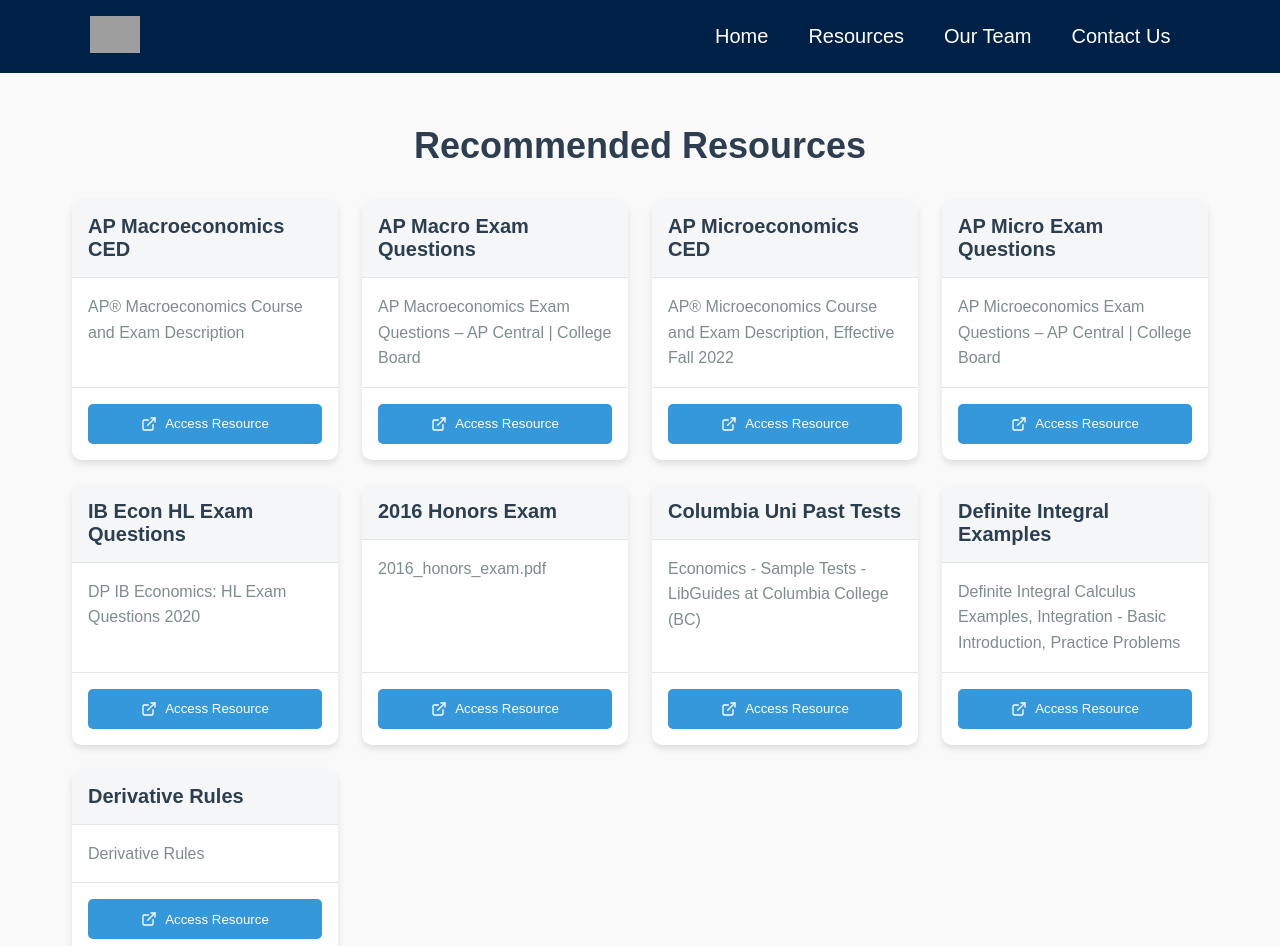
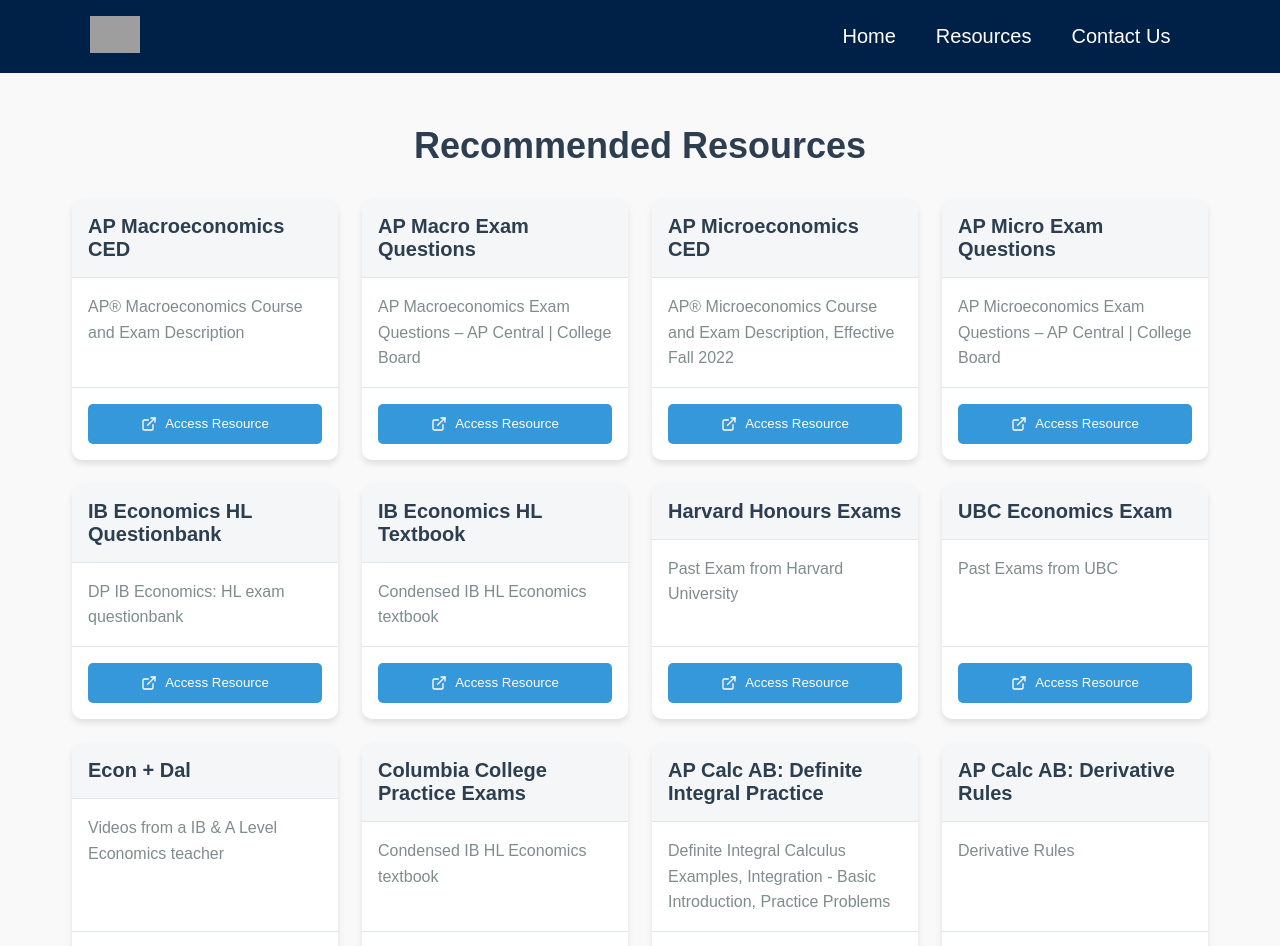
Before and after one commit to thecodemonki/Economics-Club-Website, a React (Create React App) app: page /resources in a window 1280 px wide. Shown: the top 946 px of the page. Built offline with nearby package versions, Linux system fonts and the light colour scheme; grey boxes are pictures that could not be loaded.

Commit message:
added more resources

```diff
--- a/src/Components/Footer/Footer.js
+++ b/src/Components/Footer/Footer.js
@@ -7,9 +7,8 @@ const Footer = () => {
     <footer className="footer">
       <div className="footer-content">
         <div className="footer-section">
-          <h2>Contact Us</h2>
-          <p>Email: contact@wosseconomics.hdsb.ca</p>
-          <p>Phone: +1 (416) 456-7890</p>
+          <h2>Join us!</h2>
+          <p>Classroom Code: ujuaf4m</p>
         </div>
         <div className="footer-section">
           <h2>Follow Us</h2>
--- a/src/Components/Home/Home.js
+++ b/src/Components/Home/Home.js
@@ -1,6 +1,6 @@
 import React from 'react';
+import { FaTrophy } from 'react-icons/fa';
 import './Home.css';
-import { FaTrophy } from 'react-icons/fa';
 
 function Home() {
   return (
@@ -12,7 +12,7 @@ function Home() {
       <div className="registration-section">
         <h2>REGISTRATION AND SIGN UP</h2>
         <p>Eligibility: ANY, as long as below or in grade 12</p>
-        <p>Format: Online, via the same website</p>
+        <p>Format: Online</p>
         <p>Questions: 40 MCQ, 10 calculated questions</p>
         <p>Date: Jan 8th 2025, 1-3pm (Sunday)</p>
         <p>Prize pool: $200 total</p>
@@ -22,6 +22,7 @@ function Home() {
           <li><FaTrophy className="prize-icon" /> 3rd place: $25</li>
         </ul>
         <p>Please fill out the <a href="https://forms.gle/fKkd9oHbztSmgPqA7" target="_blank" rel="noopener noreferrer">Google Form</a> to register.</p>
+        <p>Join our <a href="https://classroom.google.com/c/NzA2NTgzNDg3MjA3?cjc=ujuaf4m" target="_blank" rel="noopener noreferrer">Google Classroom</a> for updates and resources.</p>
       </div>
     </div>
   );
--- a/src/Components/Navbar/NavBar.css
+++ b/src/Components/Navbar/NavBar.css
@@ -41,7 +41,7 @@ ul li::after {
   display: block;
   width: 0;
   height: 2px;
-  background: #C0DFA1; /* White underline */
+  background: #C0DFA1;
   transition: width 0.3s;
   position: absolute;
   bottom: -5px;
@@ -58,7 +58,7 @@ ul li a {
 }
 
 ul li:hover a {
-  color: #C0DFA1; /* Light blue on hover */
+  color: #C0DFA1;
 }
 
 /* Responsive Styles */
@@ -70,14 +70,17 @@ ul li:hover a {
   .nav-menu {
     display: flex;
     flex-direction: column;
+    justify-content: center;
+    align-items: center;
     width: 100%;
     height: 100vh;
     position: absolute;
-    top: 60px;
+    top: 0;
     left: -100%;
     opacity: 1;
     transition: all 0.5s ease;
     background-color: #002147; /* Oxford Blue Background */
+    z-index: 1;
   }
 
   .nav-menu.active {
--- a/src/Components/Navbar/NavBar.js
+++ b/src/Components/Navbar/NavBar.js
@@ -1,8 +1,8 @@
 import React, { useState } from 'react';
 import { Link } from 'react-router-dom';
 import './NavBar.css';
+import { FaBars, FaTimes } from 'react-icons/fa';
 import logo from '../../Assets/woss economics logo.png'; // Make sure you have a logo image in the specified path
-import { FaBars, FaTimes } from 'react-icons/fa';
 
 function NavBar() {
   const [isOpen, setIsOpen] = useState(false);
@@ -27,9 +27,6 @@ function NavBar() {
           <Link to="/resources" className="nav-link" onClick={toggleMenu}>Resources</Link>
         </li>
         <li className="nav-item">
-          <Link to="/team" className="nav-link" onClick={toggleMenu}>Our Team</Link>
-        </li>
-        <li className="nav-item">
           <Link to="/contact-us" className="nav-link" onClick={toggleMenu}>Contact Us</Link>
         </li>
       </ul>
--- a/src/Components/Resources/Resources.js
+++ b/src/Components/Resources/Resources.js
@@ -24,28 +24,43 @@ const resources = [
     description: "AP Microeconomics Exam Questions – AP Central | College Board"
   },
   {
-    title: "IB Econ HL Exam Questions",
-    link: "https://www.example.com/DP_IB_Economics_HL_Exam_Questions_2020",
-    description: "DP IB Economics: HL Exam Questions 2020"
+    title: "IB Economics HL Questionbank",
+    link: "https://dl.ibdocs.re/IB%20QUESTIONBANKS/6.%20Sixth%20Edition%20-%20Group%204%202025/questionbank/en/teachers/ibdocs2/questionbanks/48-dp-economics/syllabus_sections.html",
+    description: "DP IB Economics: HL exam questionbank"
   },
   {
-    title: "2016 Honors Exam",
-    link: "https://www.example.com/2016_honors_exam.pdf",
-    description: "2016_honors_exam.pdf"
+    title: "IB Economics HL Textbook",
+    link: "https://static1.squarespace.com/static/5e1db2db7fbc921eae5c733f/t/64085c6247b33408fa32810f/1678269544721/ib-academy.nl+Economics+HL.pdf",
+    description: "Condensed IB HL Economics textbook"
   },
   {
-    title: "Columbia Uni Past Tests",
-    link: "https://libguides.college.columbia.edu/economics/sample-tests",
-    description: "Economics - Sample Tests - LibGuides at Columbia College (BC)"
+    title: "Harvard Honours Exams",
+    link: "https://www.economics.harvard.edu/files/economics/files/2016_honors_exam.pdf",
+    description: "Past Exam from Harvard University"
   },
   {
-    title: "Definite Integral Examples",
-    link: "https://www.example.com/definite_integral_examples",
+    title: "UBC Economics Exam",
+    link: "https://econ101.sites.olt.ubc.ca/exams/",
+    description: "Past Exams from UBC"
+  },
+  {
+    title: "Econ + Dal",
+    link: "https://www.econplusdal.com/",
+    description: "Videos from a IB & A Level Economics teacher"
+  },
+  {
+    title: "Columbia College Practice Exams",
+    link: "https://columbiacollege-ca.libguides.com/sampletests",
+    description: "Condensed IB HL Economics textbook"
+  },
+  {
+    title: "AP Calc AB: Definite Integral Practice",
+    link: "https://www.khanacademy.org/math/ap-calculus-ab/ab-integration-new",
     description: "Definite Integral Calculus Examples, Integration - Basic Introduction, Practice Problems"
   },
   {
-    title: "Derivative Rules",
-    link: "https://www.example.com/derivative_rules",
+    title: "AP Calc AB: Derivative Rules",
+    link: "https://www.khanacademy.org/math/ap-calculus-ab/ab-differentiation-1-new",
     description: "Derivative Rules"
   }
 ];
```
